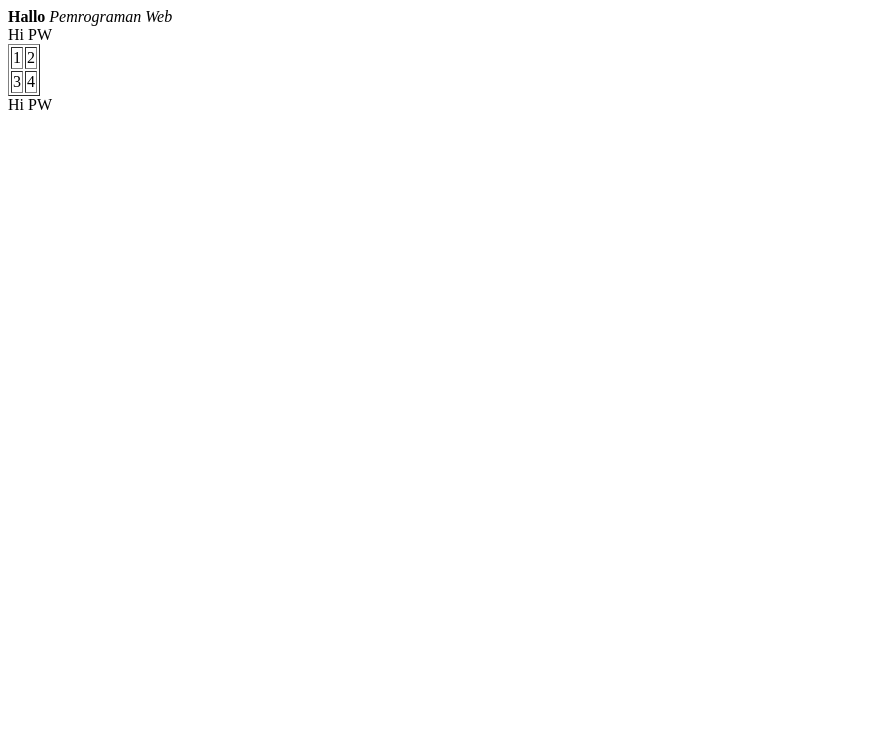
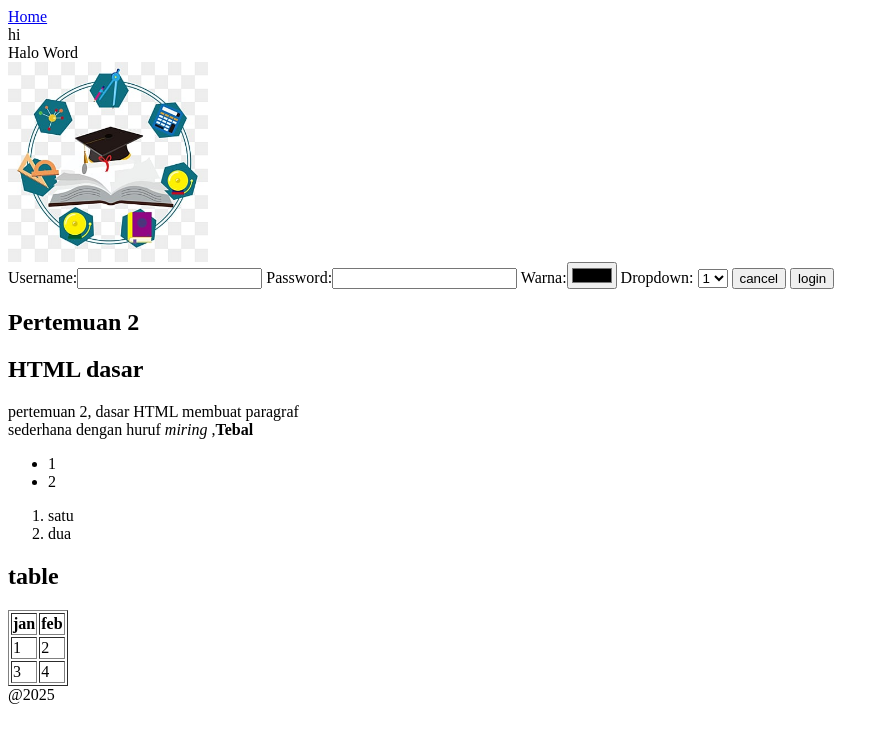
Before and after one commit to dinihusaini/PW, a plain HTML site: page 2.html in a window 1280 px wide. Shown: the whole page, without its empty margins (0-889 px from the left). Drawn offline with Linux system fonts and the light colour scheme.

Commit message:
Update 2.html

```diff
--- a/2.html
+++ b/2.html
@@ -1,17 +1,62 @@
 <html>
-<head></head>
+<head>
+  <title> Pertemuan 2 HTML dasar</title>
+</head>
   <body>
- <header></header>
-<main>
-  <section id="paragraf"> <b>Hallo</b> <i> Pemrograman Web</i> </section>
-  <section id="table"> Hi PW
-    <table border="1">
-      <tr><td>1</td> <td>2</td> </tr>
-      <tr><td>3</td> <td>4</td> </tr>
-    </table>
-  </section>
-  <section id="form"> Hi PW </section>
-</main>
- <footer></footer>
+<header><a href="ipwija.ac.id"> Home </a></header>
+<main> hi
+<br/>
+</main id="main" class="main">
+<section>Halo Word</section>
+
+    <section id="gambar">
+    <img src="edu.png" height="200" width="200">
+    </section>
+
+    <section id="form">
+      <form>
+<label>Username:</label><input type="text">
+<label>Password:</label><input type="password">
+<label>Warna:</label><input type="color">
+<label>Dropdown:</label>
+        <select>
+          <option>1</option>
+          <option>2</option>
+        </select>
+<input type="submit" value="cancel">
+        <button> login</button>
+      </form>
+    </section>
+
+    <section id="paragraf">
+<p>
+<h1> Pertemuan 2</h1>
+<h2> HTML dasar </h2>
+pertemuan 2, dasar HTML membuat paragraf <br/> sederhana dengan huruf <i>miring </i>,<b>Tebal</b>
+</p>
+  <ul>
+    <li>1</li>
+    <li>2</li>
+  </ul>
+  <ol>
+    <li>satu</li>
+    <li>dua</li>
+  </ol>
+</section>
+<section id="table">
+<h2>table</h2>
+<table border="1">
+<thead>
+  <tr><th>jan </th><th>feb </th></tr>
+</thead>
+<tbody>
+<tr><td>1 </td><td>2 </td></tr>
+<tr><td>3 </td><td>4 </td></tr>
+</tbody>
+</table>
+</section>
+
+
+<footer>@2025</footer>
   </body>
 </html>
```
